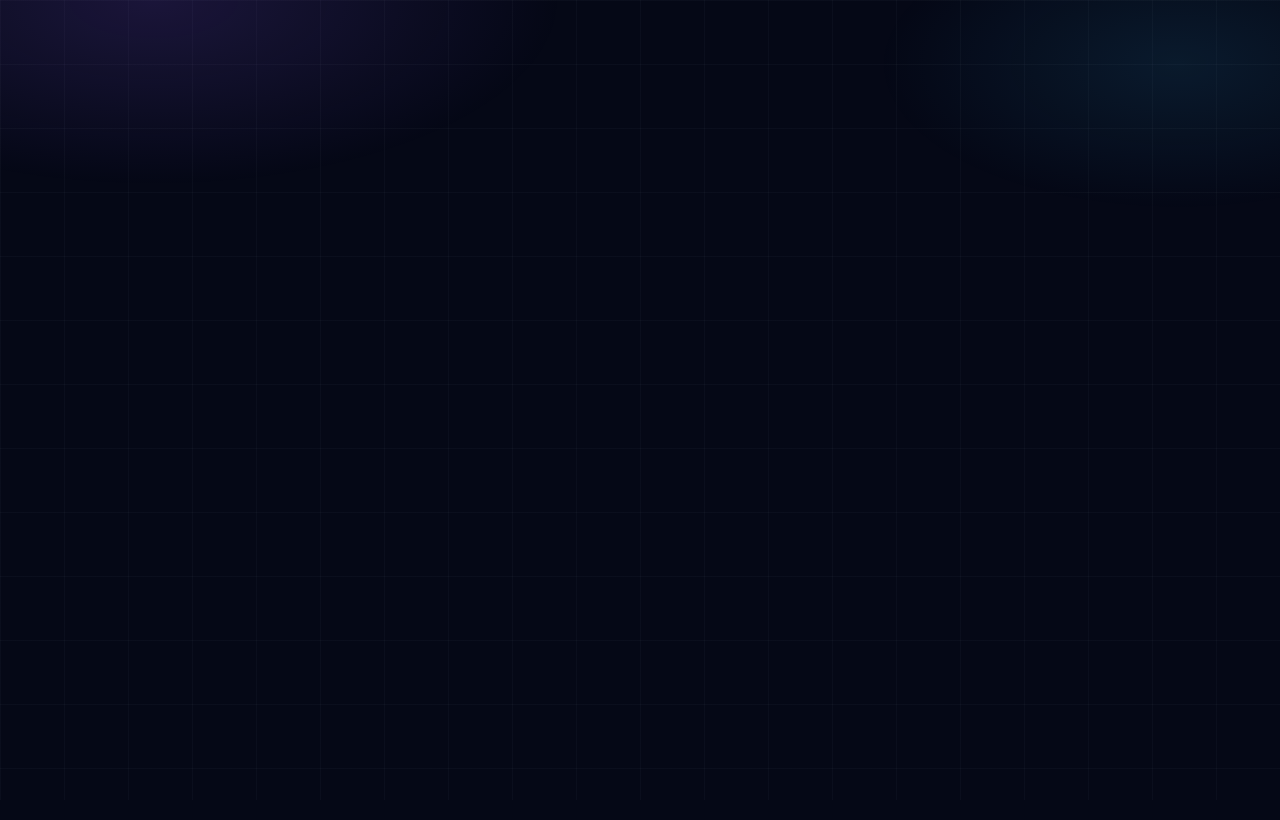
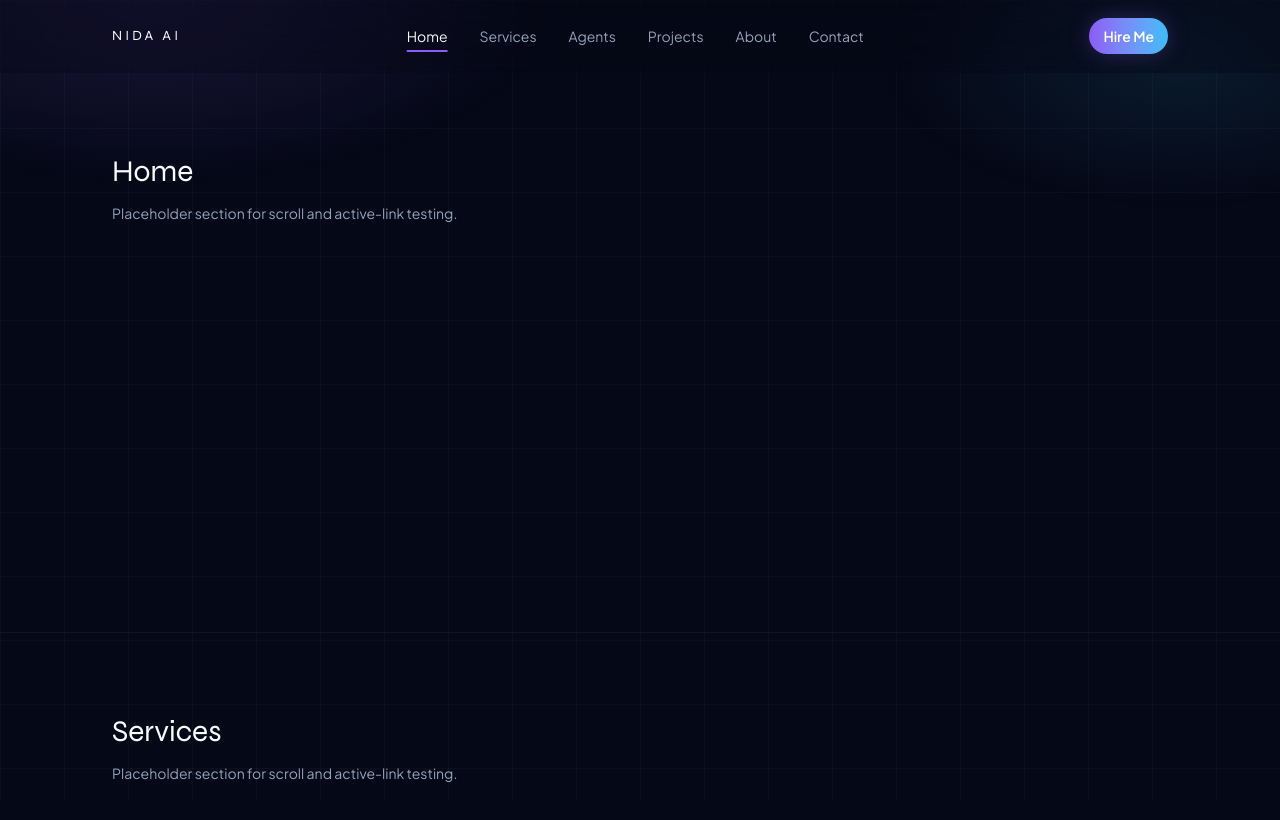
Before and after one commit to nida8750/Ai-potfolio, a Next.js app in the folder frontend/: page / in a window 1280 px wide. Shown: the top 820 px of the page. Built offline with nearby package versions, Linux system fonts and the light colour scheme.

Commit message:
Add sticky Navbar and portaled mobile menu
Fix motion opacity and stacking-context bugs. Overlay is fixed to
the viewport via a document.body portal. Page uses placeholder
sections for scroll and active-link testing.

Co-authored-by: nidaasghar8750 <nidaasghar8750@gmail.com>

```diff
--- a/frontend/app/globals.css
+++ b/frontend/app/globals.css
@@ -74,9 +74,18 @@ body::before {
   background-size: auto, auto, 64px 64px, 64px 64px;
 }
 
-body > * {
+#main {
   position: relative;
   z-index: 1;
+}
+
+#home,
+#services,
+#agents,
+#projects,
+#about,
+#contact {
+  scroll-margin-top: 5.5rem;
 }
 
 img,
--- a/frontend/app/layout.tsx
+++ b/frontend/app/layout.tsx
@@ -1,6 +1,7 @@
 import type { Metadata } from "next";
 import { Plus_Jakarta_Sans, Syne } from "next/font/google";
 import "./globals.css";
+import { Navbar } from "@/components/layout/Navbar";
 import { SITE_DESCRIPTION, SITE_NAME } from "@/lib/constants";
 
 const plusJakarta = Plus_Jakarta_Sans({
@@ -30,10 +31,11 @@ export default function RootLayout({ children }: LayoutProps<"/">) {
       <body className="min-h-full bg-background font-sans text-foreground">
         <a
           href="#main"
-          className="sr-only focus:not-sr-only focus:fixed focus:left-4 focus:top-4 focus:z-[80] focus:rounded-full focus:bg-primary focus:px-4 focus:py-2 focus:text-sm focus:font-semibold focus:text-white"
+          className="sr-only focus:not-sr-only focus:fixed focus:left-4 focus:top-4 focus:z-[110] focus:rounded-full focus:bg-primary focus:px-4 focus:py-2 focus:text-sm focus:font-semibold focus:text-white"
         >
           Skip to content
         </a>
+        <Navbar />
         {children}
       </body>
     </html>
--- a/frontend/app/page.tsx
+++ b/frontend/app/page.tsx
@@ -1,3 +1,32 @@
+import { Container } from "@/components/ui/Container";
+import { navigation } from "@/data/navigation";
+
 export default function HomePage() {
-  return <main id="main" />;
+  return (
+    <main id="main">
+      {navigation.map((item) => {
+        const id = item.href.slice(1);
+        return (
+          <section
+            key={item.href}
+            id={id}
+            aria-labelledby={`${id}-heading`}
+            className="min-h-[70vh] border-b border-white/5 py-20"
+          >
+            <Container>
+              <h2
+                id={`${id}-heading`}
+                className="font-display text-2xl text-foreground md:text-3xl"
+              >
+                {item.label}
+              </h2>
+              <p className="mt-3 max-w-xl text-sm leading-6 text-muted">
+                Placeholder section for scroll and active-link testing.
+              </p>
+            </Container>
+          </section>
+        );
+      })}
+    </main>
+  );
 }
--- a/frontend/components/layout/Navbar.tsx
+++ b/frontend/components/layout/Navbar.tsx
@@ -1,54 +1,125 @@
 "use client";
 
-import { useId, useState } from "react";
-import { Menu } from "lucide-react";
-import { navigation } from "@/data/navigation";
+import { useEffect, useId, useRef, useState } from "react";
+import { Menu, X } from "lucide-react";
+import { hireCta, navigation } from "@/data/navigation";
 import { Button } from "@/components/ui/Button";
 import { Container } from "@/components/ui/Container";
 import { MobileMenu } from "@/components/layout/MobileMenu";
 import { SITE_NAME } from "@/lib/constants";
+import { cn } from "@/lib/utils";
 
 export function Navbar() {
   const [open, setOpen] = useState(false);
+  const [scrolled, setScrolled] = useState(false);
+  const [activeHref, setActiveHref] = useState("#home");
   const menuId = useId();
+  const triggerRef = useRef<HTMLButtonElement>(null);
+  const wasOpen = useRef(false);
+
+  useEffect(() => {
+    function onScroll() {
+      const next = window.scrollY > 8;
+      setScrolled((prev) => (prev === next ? prev : next));
+    }
+
+    onScroll();
+    window.addEventListener("scroll", onScroll, { passive: true });
+    return () => window.removeEventListener("scroll", onScroll);
+  }, []);
+
+  useEffect(() => {
+    const sections = navigation
+      .map((item) => document.getElementById(item.href.slice(1)))
+      .filter((section): section is HTMLElement => section !== null);
+
+    if (sections.length === 0) {
+      return;
+    }
+
+    const observer = new IntersectionObserver(
+      (entries) => {
+        const visible = entries
+          .filter((entry) => entry.isIntersecting)
+          .sort((a, b) => b.intersectionRatio - a.intersectionRatio);
+        const id = visible[0]?.target.id;
+        if (id) {
+          setActiveHref(`#${id}`);
+        }
+      },
+      { rootMargin: "-45% 0px -45% 0px", threshold: [0, 0.25, 0.6] },
+    );
+
+    sections.forEach((section) => observer.observe(section));
+    return () => observer.disconnect();
+  }, []);
+
+  useEffect(() => {
+    if (wasOpen.current && !open) {
+      triggerRef.current?.focus();
+    }
+    wasOpen.current = open;
+  }, [open]);
 
   return (
-    <header className="sticky top-0 z-40 border-b border-white/5 bg-canvas/70 backdrop-blur-xl">
-      <Container className="flex h-16 items-center justify-between md:h-[72px]">
+    <header
+      data-site-header
+      className={cn(
+        "sticky top-0 z-50 border-b backdrop-blur-xl motion-reduce:transition-none",
+        scrolled
+          ? "border-white/12 bg-background/85"
+          : "border-transparent bg-background/40",
+      )}
+    >
+      <Container className="grid h-16 grid-cols-[auto_1fr_auto] items-center gap-3 md:h-[4.5rem]">
         <a
           href="#home"
-          className="font-display text-sm tracking-[0.22em] text-ink"
+          className="min-w-0 justify-self-start font-display text-sm tracking-[0.18em] text-foreground wide:tracking-[0.22em]"
           aria-label={`${SITE_NAME} home`}
         >
           {SITE_NAME.toUpperCase()}
         </a>
-        <nav aria-label="Primary" className="hidden lg:block">
-          <ul className="flex items-center gap-7">
-            {navigation.map((item) => (
+        <nav aria-label="Primary" className="hidden justify-self-center lg:block">
+          <ul className="flex items-center gap-6 xl:gap-8">
+            {navigation.map((item) => {
+              const isActive = activeHref === item.href;
+              return (
                 <li key={item.href}>
                   <a
                     href={item.href}
-                  className="text-sm text-muted transition-colors hover:text-ink"
+                    aria-current={isActive ? "location" : undefined}
+                    className={cn(
+                      "text-sm motion-reduce:transition-none",
+                      isActive
+                        ? "text-foreground underline decoration-primary decoration-2 underline-offset-8"
+                        : "text-muted hover:text-foreground",
+                    )}
                   >
                     {item.label}
                   </a>
                 </li>
-            ))}
+              );
+            })}
           </ul>
         </nav>
-        <div className="flex items-center gap-2">
-          <Button href="#contact" size="sm" className="hidden xs:inline-flex">
-            Hire Me
+        <div className="flex items-center justify-self-end gap-2">
+          <Button href={hireCta.href} size="sm" className="hidden lg:inline-flex">
+            {hireCta.label}
           </Button>
           <button
+            ref={triggerRef}
             type="button"
-            className="inline-flex h-11 w-11 items-center justify-center rounded-full border border-white/10 text-ink lg:hidden"
+            className="inline-flex h-11 w-11 items-center justify-center rounded-full border border-white/10 text-foreground lg:hidden"
             aria-expanded={open}
             aria-controls={menuId}
             aria-label={open ? "Close menu" : "Open menu"}
-            onClick={() => setOpen(true)}
+            onClick={() => setOpen((current) => !current)}
           >
+            {open ? (
+              <X className="h-5 w-5" aria-hidden="true" />
+            ) : (
               <Menu className="h-5 w-5" aria-hidden="true" />
+            )}
           </button>
         </div>
       </Container>
--- a/frontend/lib/animations.ts
+++ b/frontend/lib/animations.ts
@@ -98,6 +98,24 @@ export function motionSafe(reduceMotion: boolean | null) {
   return { initial: "hidden" as const, animate: "visible" as const };
 }
 
+export function overlayMotion(reduceMotion: boolean | null) {
+  if (reduceMotion) {
+    return {
+      initial: { opacity: 1, x: 0 },
+      animate: { opacity: 1, x: 0 },
+      exit: { opacity: 1, x: 0 },
+      transition: { duration: 0 },
+    };
+  }
+
+  return {
+    initial: { opacity: 0, x: 20 },
+    animate: { opacity: 1, x: 0 },
+    exit: { opacity: 0, x: 16 },
+    transition: { duration: 0.22, ease: easeOut },
+  };
+}
+
 export function withReducedMotion<T>(
   variant: T,
   reduceMotion: boolean | null,
```
Also changed, not shown: frontend/components/layout/MobileMenu.tsx (+43 -47 lines). Lines whose indentation alone changed are shown as unchanged.
